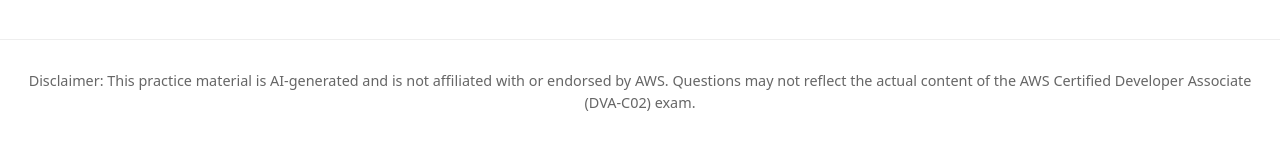
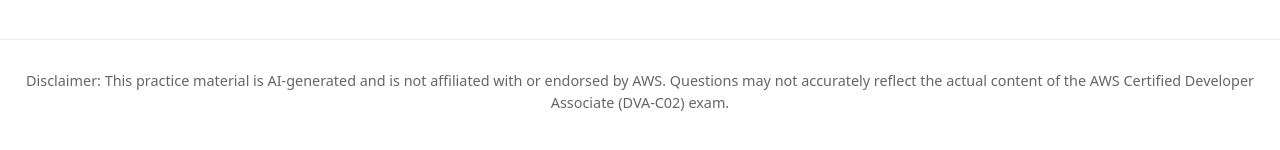
Before and after one commit to EricJZell/aws-exam-app, a Vue app: page / in a window 1280 px wide. Shown: the part 656-806 px from the top of the page. Built offline with nearby package versions, Linux system fonts and the light colour scheme.

Commit message:
minor copy update

```diff
--- a/src/App.vue
+++ b/src/App.vue
@@ -170,7 +170,7 @@ const calculateScore = () => {
     </template>
   </div>
   <footer class="app-footer">
-    <p>Disclaimer: This practice material is AI-generated and is not affiliated with or endorsed by AWS. Questions may not reflect the actual content of the AWS Certified Developer Associate (DVA-C02) exam.</p>
+    <p>Disclaimer: This practice material is AI-generated and is not affiliated with or endorsed by AWS. Questions may not accurately reflect the actual content of the AWS Certified Developer Associate (DVA-C02) exam.</p>
   </footer>
 </template>
 
```
